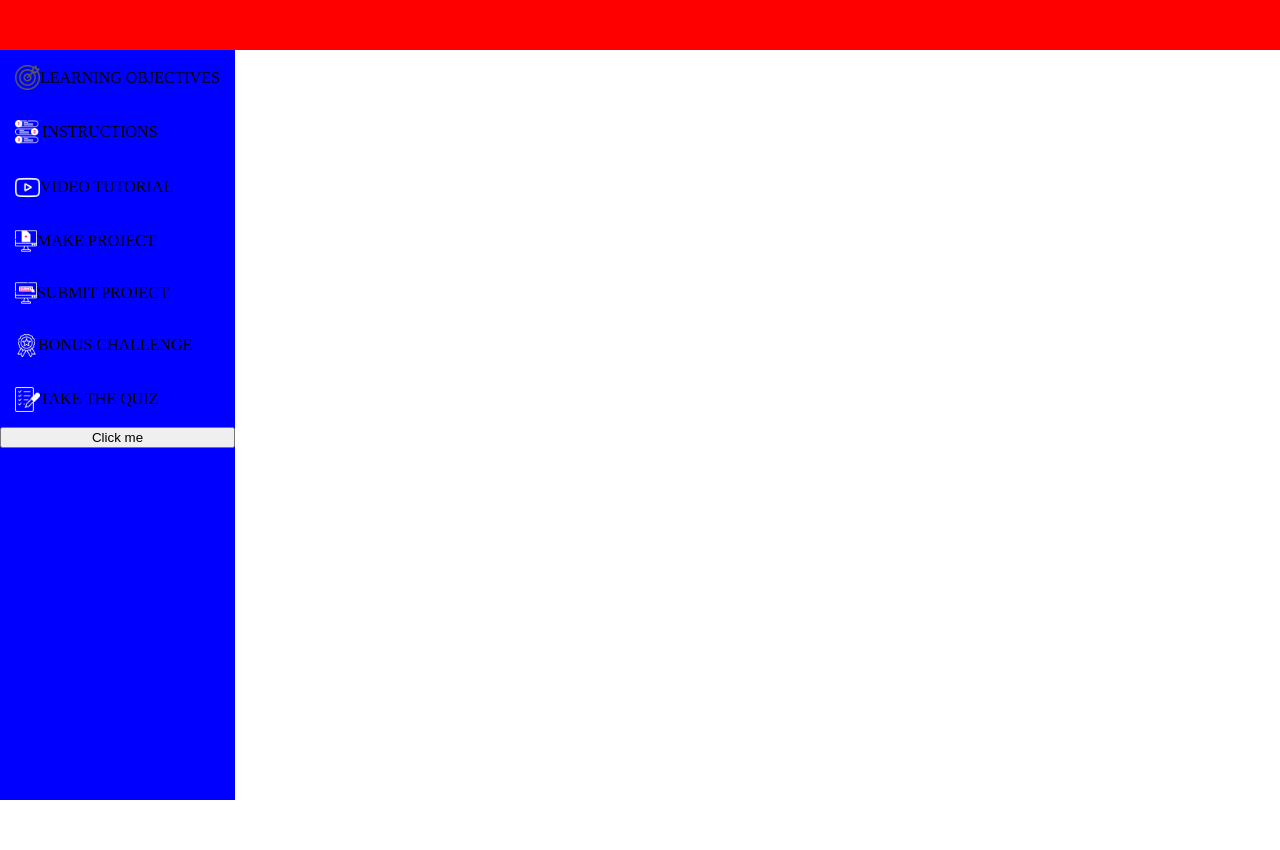
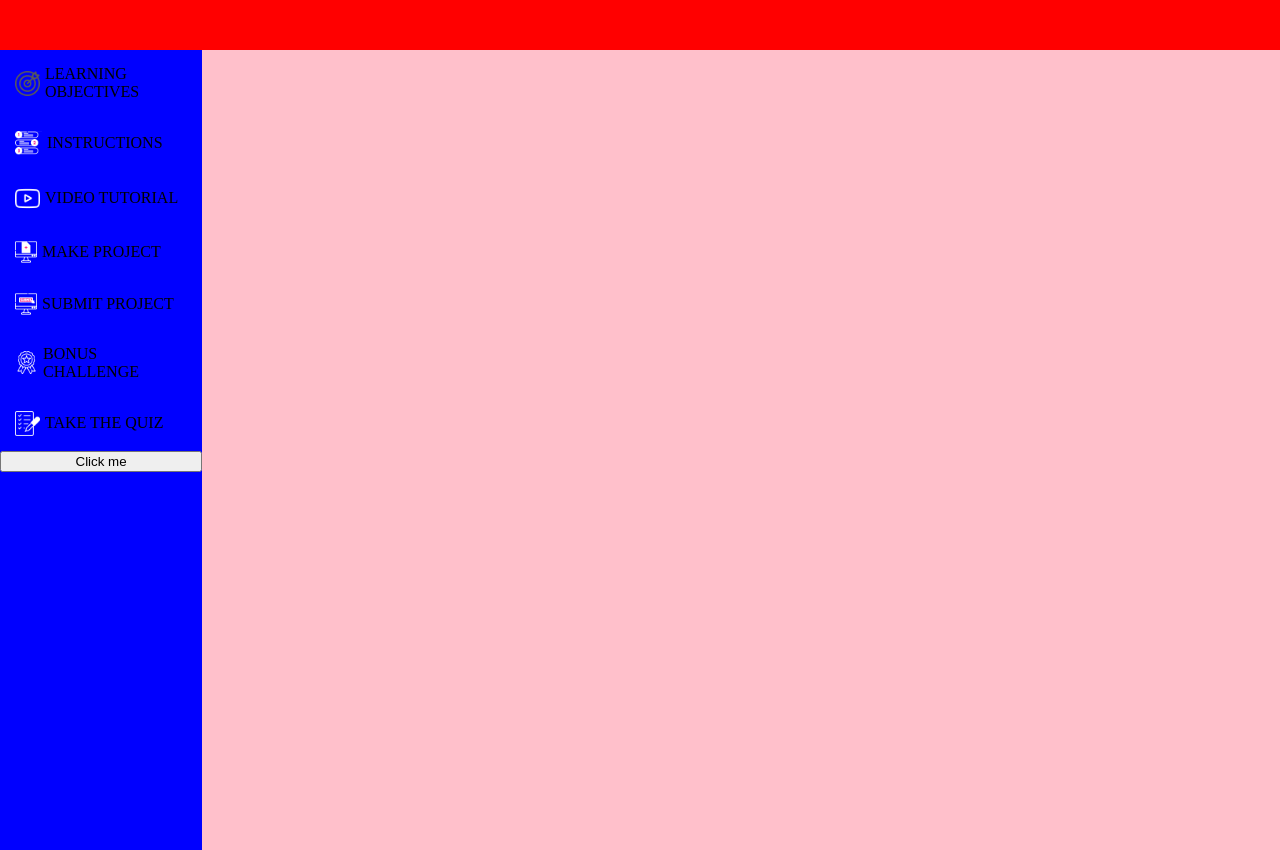
Before and after one commit to yadavdivakar/mission5-turners, a React (Create React App) app: page / in a window 1280 px wide. Before the commit the page ends 800 px from the top, so only its background shows below. Built offline with nearby package versions, Linux system fonts and the light colour scheme.

Commit message:
fixed some weird zooming in bug

```diff
--- a/src/components/styles/PageLayout/PageLayout.styled.js
+++ b/src/components/styles/PageLayout/PageLayout.styled.js
@@ -3,8 +3,12 @@ import styled from "styled-components";
 
 export const StyledLayout = styled.div`
     display:flex;
+    height: 100vh;
 `
 
 export const StyledMain = styled.main`
     display:flex;
+    background-color: pink ;
+    height: 100%;
+    width: 100vw;
 `
--- a/src/components/styles/SideMenu/SideMenu.styled.js
+++ b/src/components/styles/SideMenu/SideMenu.styled.js
@@ -5,7 +5,7 @@ export const StyledSideBar = styled.div`
     display: flex;
     flex-direction: column ;
     position: relative;
-    height: calc(100vh - 50px);
+    height: 100%;
     width: auto;
     background-color: blue;
 
@@ -37,4 +37,5 @@ export const StyledParentDiv = styled.div`
 
 export const StyledLinkIcon = styled.div`
     display:flex;
+    margin-right: 5px;
 `
--- a/src/styles/GlobalStyles.js
+++ b/src/styles/GlobalStyles.js
@@ -4,5 +4,6 @@ export const GlobalStyle = createGlobalStyle`
     body{
         box-sizing: border-box ;
         margin: 0;
+
     }
 `;
```
